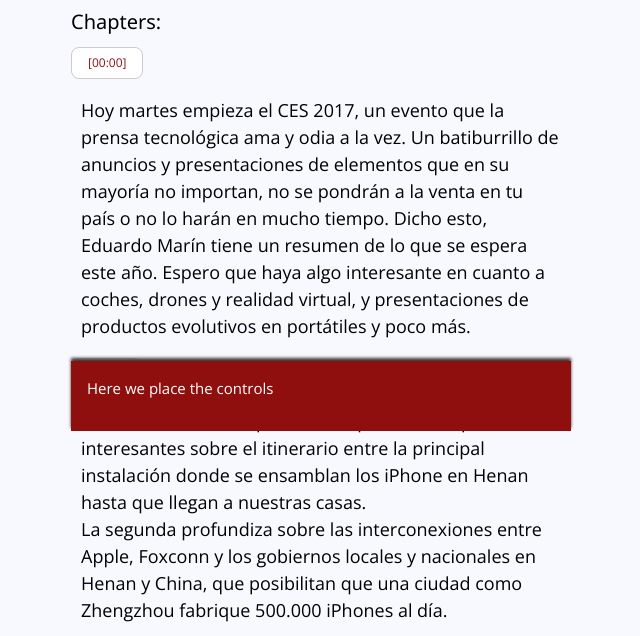
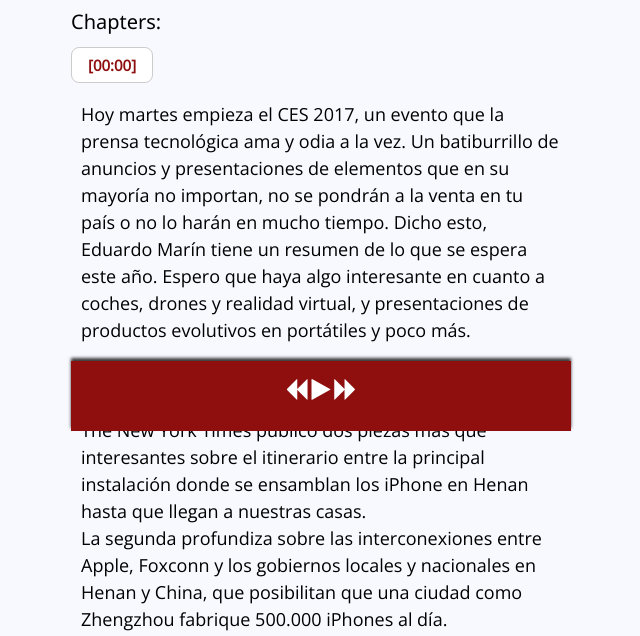
Before and after one commit to borja-rojano/tapewrite-lite, a website: page src/index.html in a window 1280 px wide. Shown: the part 369-1005 px from the top of the page, without its empty margins (319-959 px from the left). Drawn offline with nearby package versions, Linux system fonts and the light colour scheme.

Commit message:
Font-awesome

```diff
--- a/src/assets/css/index.css
+++ b/src/assets/css/index.css
@@ -47,7 +47,6 @@
     border-color: #8f0f0f;
     color: #8f0f0f;
     background-color: white;
-    text-decoration: bold;
 }
 
 #tape-contol {
--- a/src/index.html
+++ b/src/index.html
@@ -5,6 +5,7 @@
     <meta name="viewport" content="width=device-width, initial-scale=1">
     <title>TapeWrite Lite Player</title>
     <link href="https://fonts.googleapis.com/css?family=Open+Sans" rel="stylesheet">
+    <link rel="stylesheet" href="https://cdnjs.cloudflare.com/ajax/libs/font-awesome/4.7.0/css/font-awesome.min.css">
     <link href="/assets/css/w3.css" rel="stylesheet" type="text/css">
     <link href="/assets/css/index.css" rel="stylesheet" type="text/css">
 </head>
@@ -26,17 +27,22 @@
         <div class="w3-display-topleft w3-container " id="title"><h3>Cuidado que viene el CES 2017</h3></div>
     </div>
     <h4>Chapters:</h4>
-    <button class="w3-btn w3-round-large w3-small chapter-button w3-border">[00:00]</button>
-    <p class="w3-large">
-        Hoy martes empieza el CES 2017, un evento que la prensa tecnológica ama y odia a la vez. Un batiburrillo de anuncios y presentaciones de elementos que en su mayoría no importan, no se pondrán a la venta en tu país o no lo harán en mucho tiempo. Dicho esto, Eduardo Marín tiene un resumen de lo que se espera este año. Espero que haya algo interesante en cuanto a coches, drones y realidad virtual, y presentaciones de productos evolutivos en portátiles y poco más.
+
+    <button class="w3-btn w3-round-large chapter-button w3-border"><b>[00:00]</b></button>
+    <p class="w3-large">Hoy martes empieza el CES 2017, un evento que la prensa tecnológica ama y odia a la vez. Un batiburrillo de anuncios y presentaciones de elementos que en su mayoría no importan, no se pondrán a la venta en tu país o no lo harán en mucho tiempo. Dicho esto, Eduardo Marín tiene un resumen de lo que se espera este año. Espero que haya algo interesante en cuanto a coches, drones y realidad virtual, y presentaciones de productos evolutivos en portátiles y poco más.
     </p>
-    <button class="w3-btn w3-round-large w3-small chapter-button w3-border">[18:34]</button>
+
+    <button class="w3-btn w3-round-large chapter-button w3-border"><b>[08:20]</b></button>
     <p class="w3-large">
         The New York Times publicó dos piezas más que interesantes sobre el itinerario entre la principal instalación donde se ensamblan los iPhone en Henan hasta que llegan a nuestras casas.<br>
         La segunda profundiza sobre las interconexiones entre Apple, Foxconn y los gobiernos locales y nacionales en Henan y China, que posibilitan que una ciudad como Zhengzhou fabrique 500.000 iPhones al día.
     </p>
     <div id="tape-contol" class="twred">
-        <div class="w3-panel">Here we place the controls</div>
+        <div class="w3-panel w3-center">
+            <i class="fa fa-backward w3-xlarge"></i>
+            <i class="fa fa-play w3-xlarge"></i>
+            <i class="fa fa-forward w3-xlarge"></i>
+        </div>
     </div>
 </body>
 </html>
```
